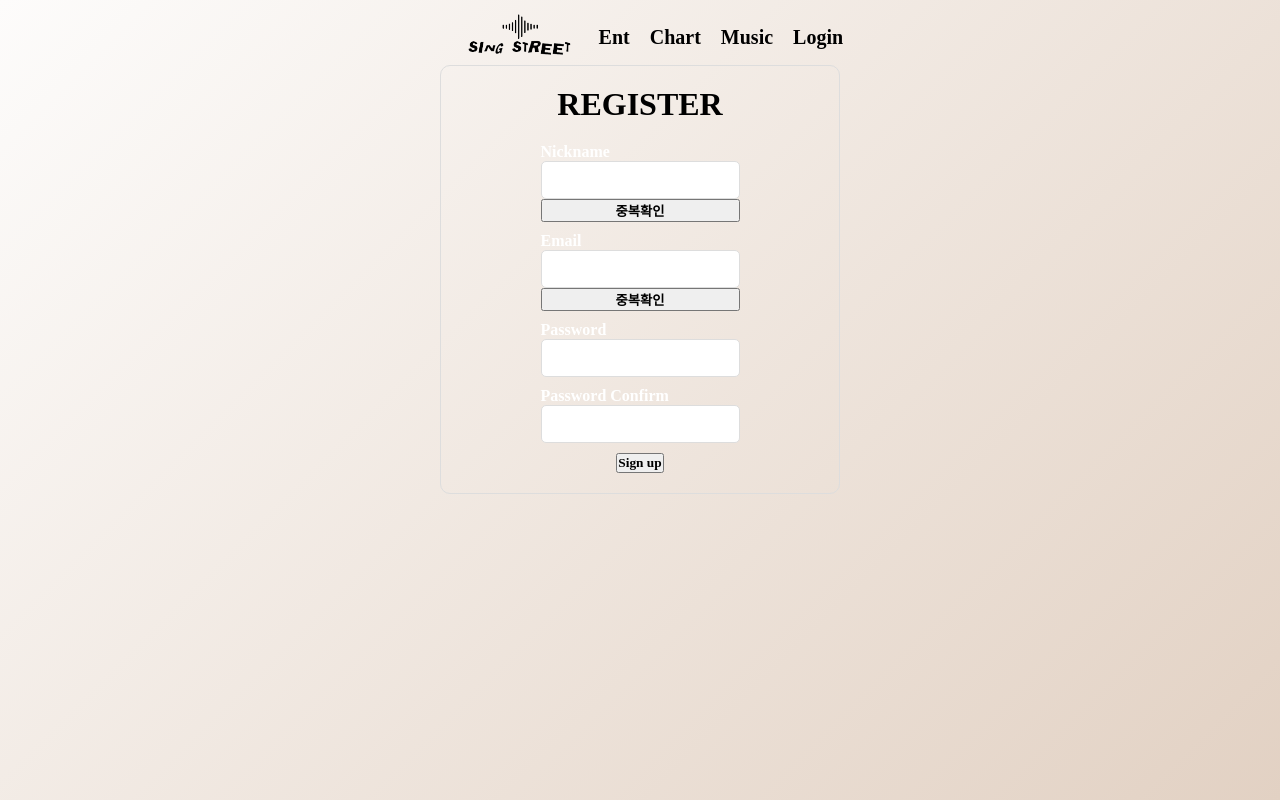
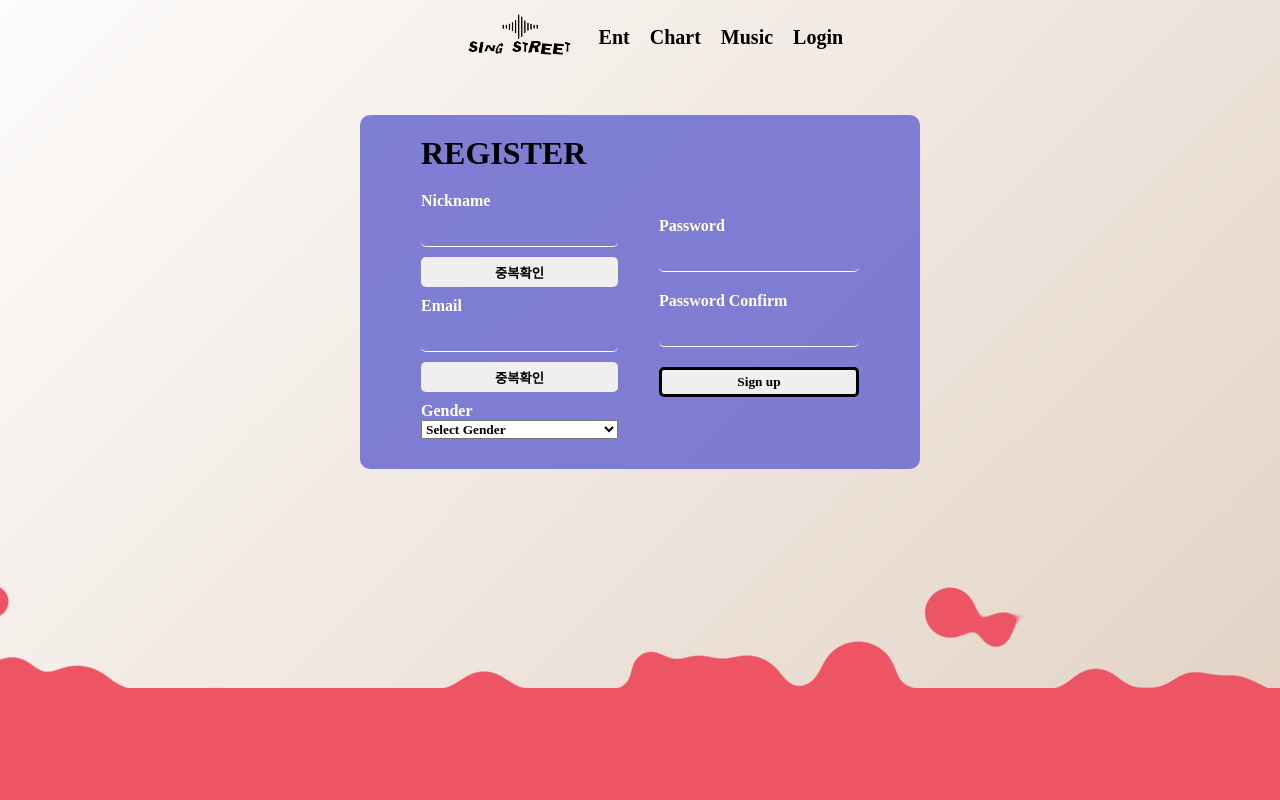
Before and after one commit to c0mmedes/SingStreet, a React (Create React App) app in the folder frontend/: page /register in a window 1280 px wide. Built offline with nearby package versions, Linux system fonts and the light colour scheme; a web font is replaced by a local one.

Commit message:
feat: 회원가입 페이지 API연결

```diff
--- a/frontend/src/components/user/Register.js
+++ b/frontend/src/components/user/Register.js
@@ -1,12 +1,14 @@
 import React, { useState } from "react";
 import axios from "axios";
 import "../../css/user/Register.css";
+import Background from "../layout/Background.js";
 
 function Register() {
   const [nickname, setNickname] = useState("");
   const [email, setEmail] = useState("");
   const [password, setPassword] = useState("");
   const [passwordConfirm, setPasswordConfirm] = useState("");
+  const [gender, setGender] = useState("");
 
   const handleNickname = (e) => {
     setNickname(e.target.value);
@@ -24,66 +26,75 @@ function Register() {
     setPasswordConfirm(e.target.value);
   };
 
+  const handleGender = (e) => {
+    setGender(e.target.value);
+  };
+
   const checkDuplicateEmail = () => {
     axios
-      .post("/user_inform/checkEmail", null, {
-        params: {
-          email: email,
-        },
-      })
+      .get(`/auth/email/${email}`)
       .then((res) => {
-        if (res.data.duplicate) {
-          alert("이미 사용중인 이메일입니다.");
-        } else {
+        if (res.status === 200) {
           alert("사용 가능한 이메일입니다.");
         }
       })
-      .catch();
+      .catch((error) => {
+        if (error.response && error.response.status === 409) {
+          alert("이미 사용중인 이메일입니다.");
+        } else {
+          console.error("중복 이메일 확인 중 오류 발생:", error);
+        }
+      });
   };
 
   const checkDuplicateNickname = () => {
     axios
-      .post("/user_inform/checkNickname", null, {
-        params: {
-          nickname: nickname,
-        },
-      })
+      .get(`/auth/nickname/${nickname}`)
       .then((res) => {
-        if (res.data.duplicate) {
-          alert("이미 사용중인 닉네임입니다.");
-        } else {
+        if (res.status === 200) {
           alert("사용 가능한 닉네임입니다.");
         }
       })
-      .catch();
+      .catch((error) => {
+        if (error.response && error.response.status === 409) {
+          alert("이미 사용중인 닉네임입니다.");
+        } else {
+          console.error("중복 닉네임 확인 중 오류 발생:", error);
+        }
+      });
   };
 
   const onClickRegister = () => {
-    // if (password !== passwordConfirm) {
-    //   alert("비밀번호와 비밀번호 확인이 일치하지 않습니다.");
-    //   return;
-    // }
-    // axios
-    //   .post("/user_inform/onRegister", null, {
-    //     params: {
-    //       nickname: nickname,
-    //       email: email,
-    //       password: password,
-    //     },
-    //   })
-    //   .then((res) => {
-    //     if (res.data.success) {
-    //       console.log("회원가입 성공");
-    //       document.location.href = "/";
-    //     } else {
-    //       alert(res.data.msg);
-    //     }
-    //   })
-    //   .catch();
+    if (password !== passwordConfirm) {
+      alert("비밀번호와 비밀번호 확인이 일치하지 않습니다.");
+      return;
+    }
+
+    const userData = {
+      email: email,
+      gender: gender === "남" ? "M" : "F",
+      nickname: nickname,
+      password: password,
+      user_img: "사용자 프로필 이미지 파일 경로", // 사용자의 프로필 이미지 경로로 변경핧겅미
+    };
+
+    axios
+      .post("/auth/password/sendTemporaryPassword", userData)
+      .then((res) => {
+        if (res.status === 200) {
+          console.log("회원가입 성공");
+          document.location.href = "/";
+        }
+      })
+      .catch((error) => {
+        console.error("회원가입 중 오류 발생:", error);
+        alert("회원가입에 실패하였습니다. 다시 시도해주세요.");
+      });
   };
 
   return (
     <div className="RegisterWrap">
+      <div>
         <h1>REGISTER</h1>
         <div className="inputbox">
           <label htmlFor="nickname">Nickname</label>
@@ -93,13 +104,32 @@ function Register() {
             value={nickname}
             onChange={handleNickname}
           />
-        <button onClick={checkDuplicateNickname}>중복확인</button>
+          <button onClick={checkDuplicateNickname} className="CheckBtn">
+            중복확인
+          </button>
         </div>
         <div className="inputbox">
           <label htmlFor="email">Email</label>
-        <input type="email" name="email" value={email} onChange={handleEmail} />
-        <button onClick={checkDuplicateEmail}>중복확인</button>
+          <input
+            type="email"
+            name="email"
+            value={email}
+            onChange={handleEmail}
+          />
+          <button onClick={checkDuplicateEmail} className="CheckBtn">
+            중복확인
+          </button>
         </div>
+        <div className="inputbox">
+          <label htmlFor="gender">Gender</label>
+          <select name="gender" value={gender} onChange={handleGender}>
+            <option value="">Select Gender</option>
+            <option value="남">남</option>
+            <option value="녀">녀</option>
+          </select>
+        </div>
+      </div>
+      <div className="rightWrap">
         <div className="inputbox">
           <label htmlFor="password">Password</label>
           <input
@@ -118,9 +148,14 @@ function Register() {
             onChange={handlePasswordConfirm}
           />
         </div>
-      <button type="button" onClick={onClickRegister}>
+        <button type="button" onClick={onClickRegister} className="signBtn">
           Sign up
         </button>
+      </div>
+
+      <div className="background-wrapper">
+        <Background />
+      </div>
     </div>
   );
 }
--- a/frontend/src/css/user/Register.css
+++ b/frontend/src/css/user/Register.css
@@ -1,13 +1,16 @@
 .RegisterWrap {
   display: flex;
-  flex-direction: column;
-  justify-content: center;
+  justify-content: space-evenly;
   align-items: center;
   padding: 20px;
-  border: 1px solid #ddd;
   border-radius: 10px;
-  width: 400px;
   margin: auto;
+  background-color: rgba(110, 110, 209, 0.871);
+  width: 560px;
+  margin-top: 50px;
+}
+.rightWrap {
+  margin-top: 30px;
 }
 
 h1 {
@@ -24,6 +27,10 @@ input {
   padding: 10px;
   border-radius: 5px;
   border: 1px solid #ddd;
+  border: none;
+  border-bottom: 1px solid white;
+  margin-bottom: 10px;
+  background-color: transparent;
 }
 
 /* button {
@@ -46,3 +53,20 @@ button:active {
 button:focus {
   outline: none;
 }
+
+.CheckBtn {
+  border: none;
+  border-radius: 5px;
+  height: 30px;
+}
+
+.signBtn {
+  width: 200px;
+  height: 30px;
+  border-radius: 5px;
+  border: 3px solid black;
+}
+
+button {
+  cursor: pointer;
+}
```
Lines whose indentation alone changed are shown as unchanged.
